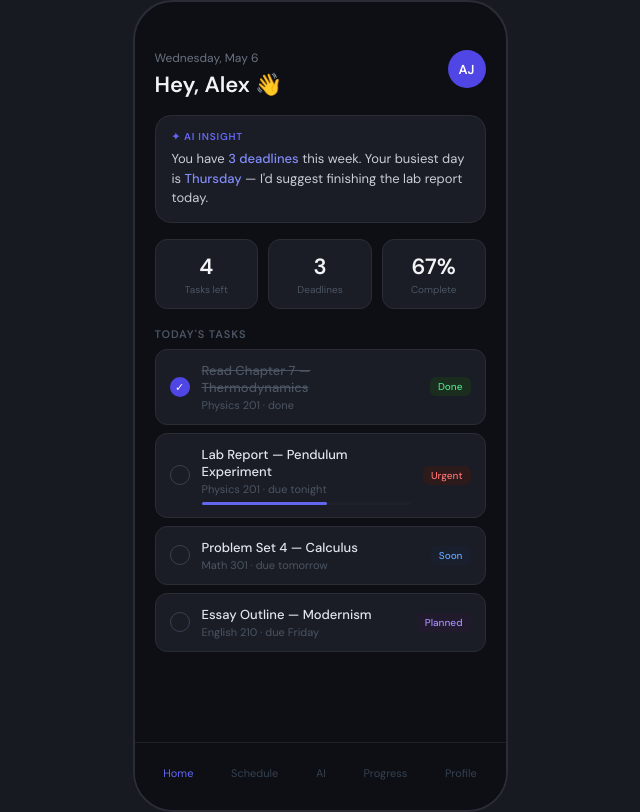
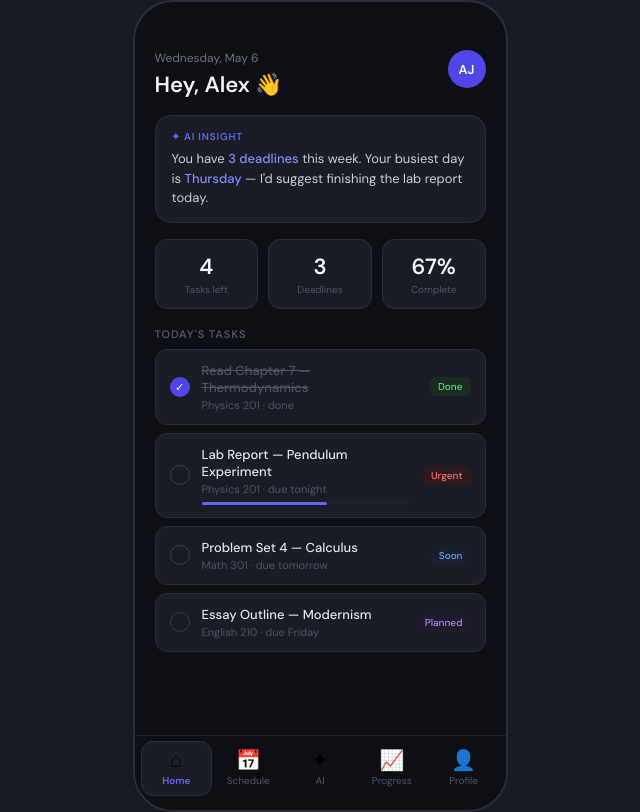
Before and after one commit to rhoque1/ruplanner, a React (Create React App) app: page / in a window 1280 px wide. Shown: the whole page, without its empty margins (320-960 px from the left). Built offline with nearby package versions, Linux system fonts and the light colour scheme.

Commit message:
improve bottom nav with icons and active state

```diff
--- a/src/BottomNav.js
+++ b/src/BottomNav.js
@@ -1,26 +1,44 @@
+const navItems = [
+  { name: 'Home', icon: '⌂' },
+  { name: 'Schedule', icon: '📅' },
+  { name: 'AI', icon: '✦' },
+  { name: 'Progress', icon: '📈' },
+  { name: 'Profile', icon: '👤' },
+];
+
 function BottomNav({ active, onNavigate }) {
   return (
     <div style={{
       position: 'absolute',
       bottom: 0, left: 0, right: 0,
-      height: '68px',
+      height: '75px',
       background: '#0d0f14',
       borderTop: '1px solid #1e2128',
       display: 'flex',
       alignItems: 'center',
       justifyContent: 'space-around',
-      padding: '0 10px 8px'
+      padding: '0 6px 10px'
     }}>
-      {['Home', 'Schedule', 'AI', 'Progress', 'Profile'].map((item) => (
-        <div key={item} onClick={() => onNavigate(item)} style={{
-          display: 'flex', flexDirection: 'column',
-          alignItems: 'center', gap: '3px', cursor: 'pointer'
-        }}>
+      {navItems.map((item) => (
+        <div
+          key={item.name}
+          onClick={() => onNavigate(item.name)}
+          style={{
+            display: 'flex', flexDirection: 'column',
+            alignItems: 'center', gap: '4px',
+            cursor: 'pointer', flex: 1, padding: '8px 4px',
+            borderRadius: '12px',
+            background: active === item.name ? '#1a1d26' : 'none',
+            border: active === item.name ? '1px solid #2a2d35' : '1px solid transparent',
+            transition: 'all 0.2s ease'
+          }}
+        >
+          <span style={{ fontSize: '20px', lineHeight: 1 }}>{item.icon}</span>
           <span style={{
-            fontSize: '11px',
-            color: active === item ? '#6366f1' : '#374151'
+            fontSize: '10px', fontWeight: active === item.name ? '600' : '400',
+            color: active === item.name ? '#6366f1' : '#4b5563'
           }}>
-            {item}
+            {item.name}
           </span>
         </div>
       ))}
```
